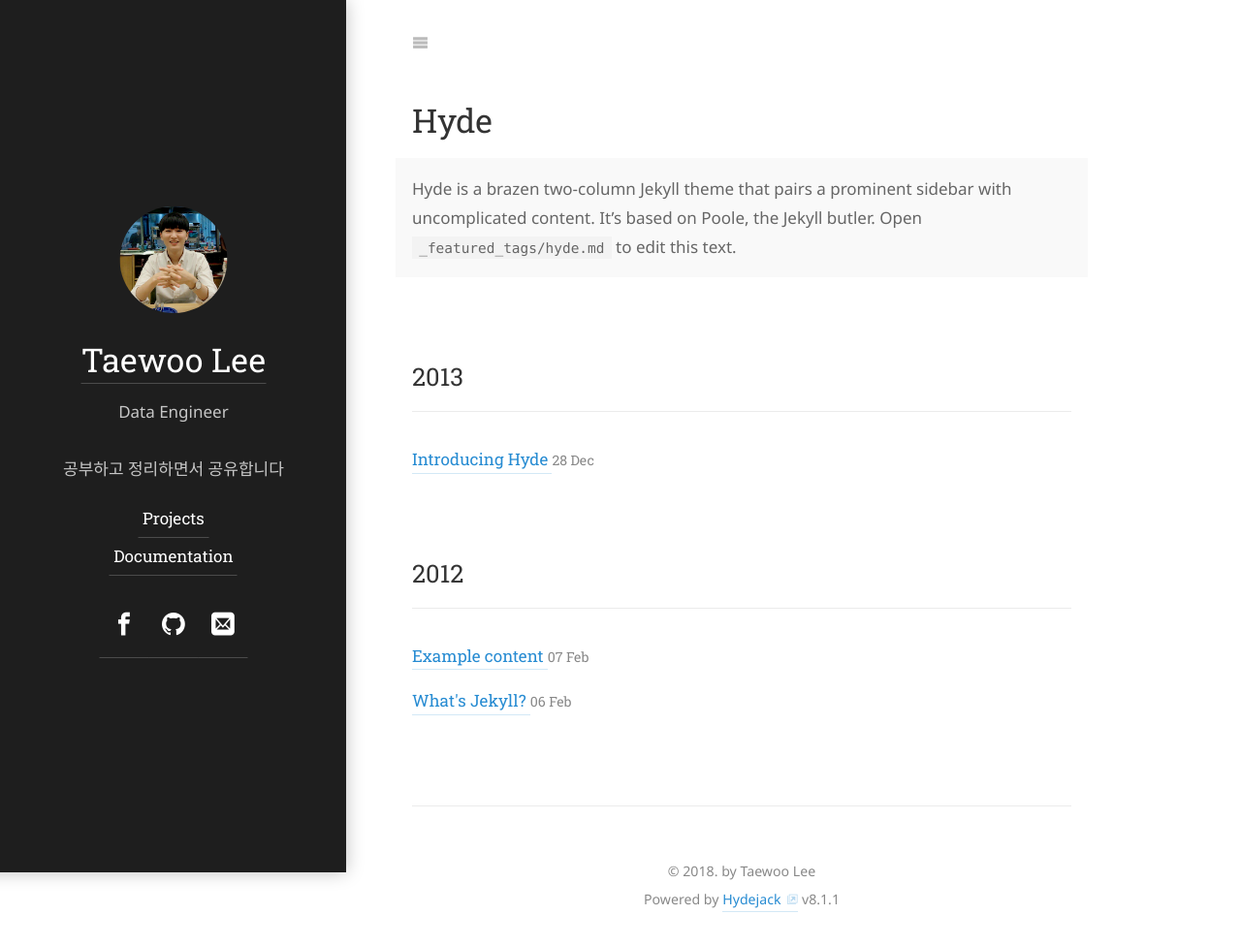
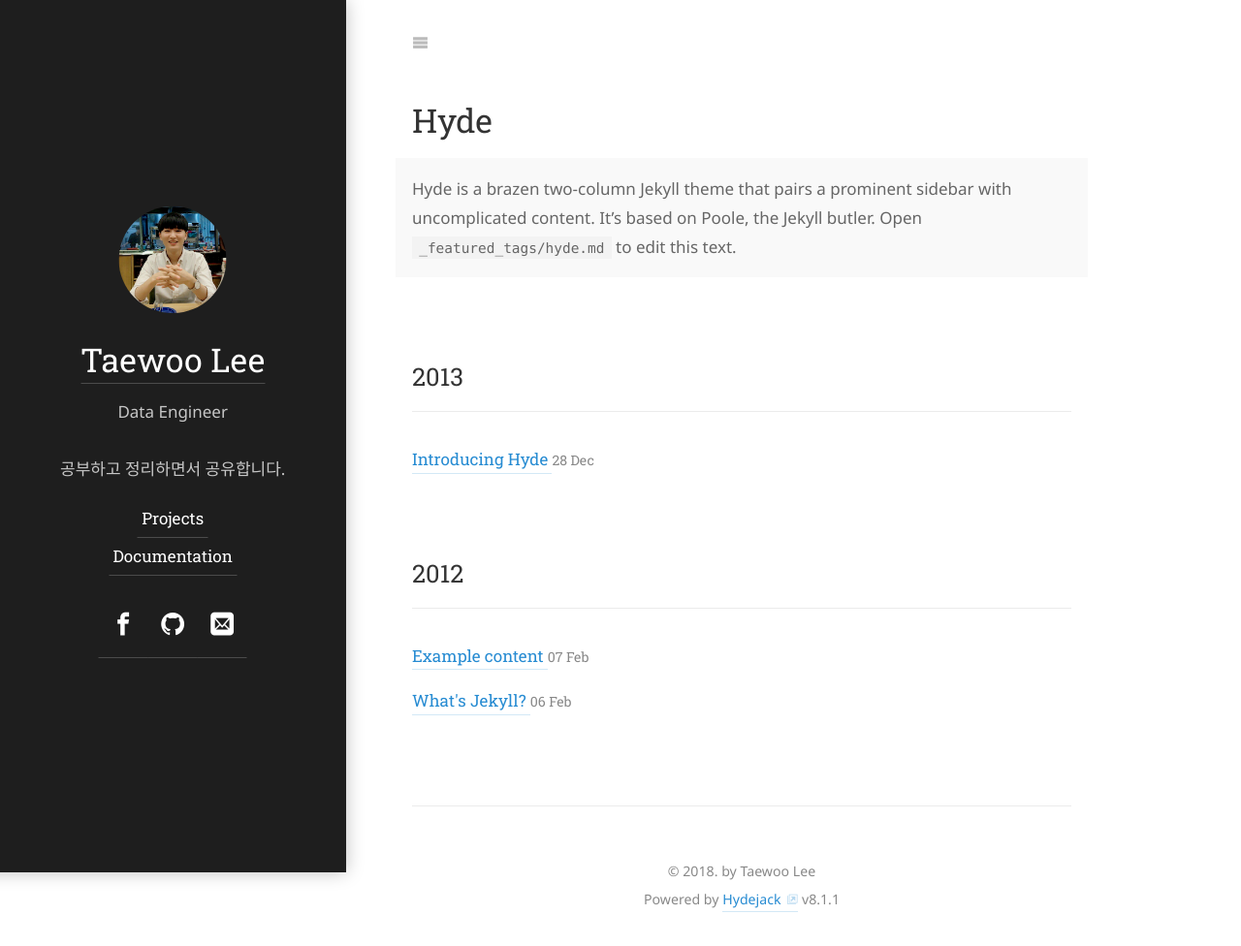
Before and after one commit to TaeWoo21/past_TaeWoo21.github.io, a Jekyll site: the page built from _featured_categories/hyde.md, in a window 1280 px wide. Shown: the whole page at 97% size. Built offline with Jekyll 4.4.1, drawn with Linux system fonts in a browser that asks for light colours; some web fonts are replaced.

```diff
--- a/_config.yml
+++ b/_config.yml
@@ -29,7 +29,7 @@ description:           >
 # A shorter description for the sidebar.
 tagline:               >
   Data Engineer<br/><br/>
-  공부하고 정리하면서 공유합니다
+  공부하고 정리하면서 공유합니다.
 
 # A list of keywords for your blog
 keywords:              []
```
